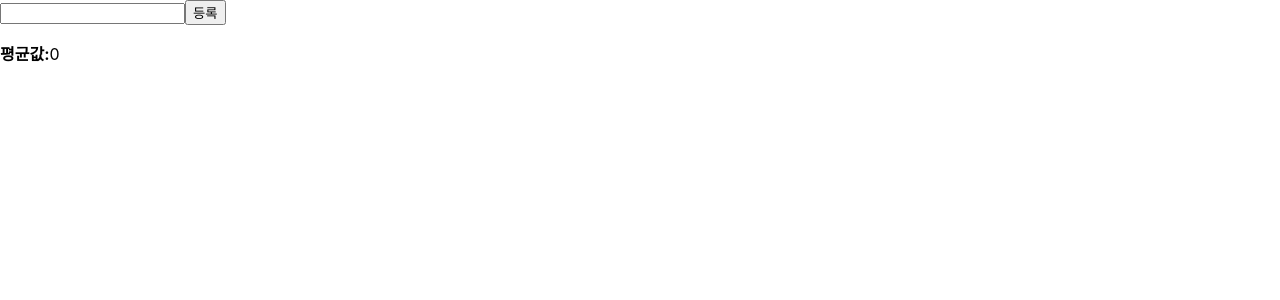
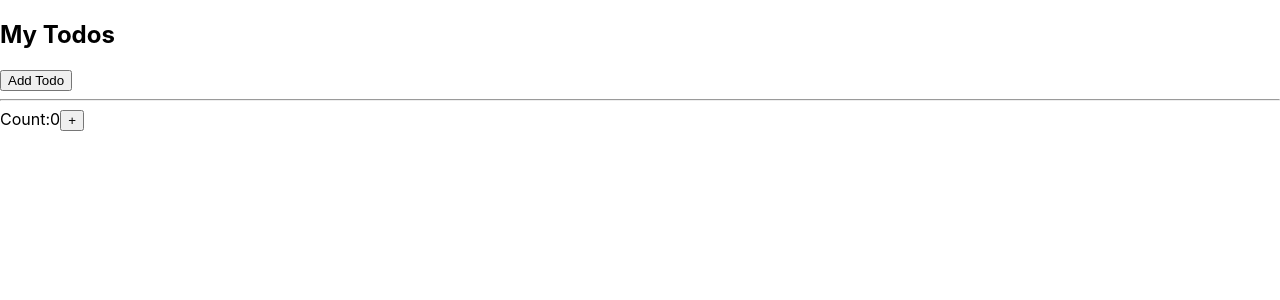
Before and after one commit to solji2/home_react_study, a React (Create React App) app: page / in a window 1280 px wide. Shown: the top 300 px of the page. Built offline with nearby package versions, Linux system fonts and the light colour scheme.

Commit message:
useMomo,useCallback 차이

```diff
--- a/src/App.js
+++ b/src/App.js
@@ -1,11 +1,29 @@
-import logo from "./logo.svg";
+import { useCallback } from "react";
 import "./App.css";
-import Average from "./Average";
+
+import Todos from "./Todos";
+import { useState } from "react";
 
 function App() {
+  const [count, setCount] = useState(0);
+  const [todos, setTodos] = useState([]);
+
+  const increment = () => {
+    setCount((c) => c + 1);
+  };
+
+  const addTodo = useCallback(() => {
+    setTodos((t) => [...t, "New York"]);
+  }, [todos]);
+
   return (
     <div>
-      <Average />
+      <Todos todos={todos} addTodo={addTodo} />
+      <hr />
+      <div>
+        Count:{count}
+        <button onClick={increment}>+</button>
+      </div>
     </div>
   );
 }
--- /dev/null
+++ b/src/Todos.js
@@ -0,0 +1,17 @@
+import React from "react";
+import { memo } from "react";
+
+const Todos = ({ todos, addTodo }) => {
+  console.log("child render");
+  return (
+    <div>
+      <h2>My Todos</h2>
+      {todos.map((todo, index) => {
+        return <p key={index}>{todo}</p>;
+      })}
+      <button onClick={addTodo}>Add Todo</button>
+    </div>
+  );
+};
+
+export default memo(Todos);
```
Also changed, not shown: src/UseMemoSamlple.jsx (added, +28 -0 lines).
